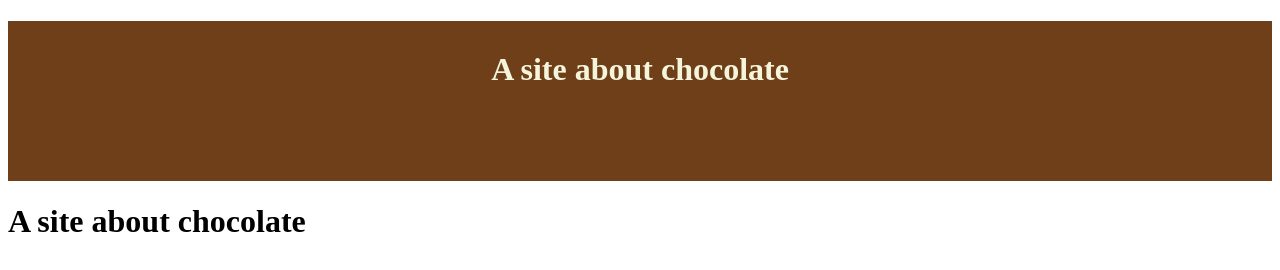
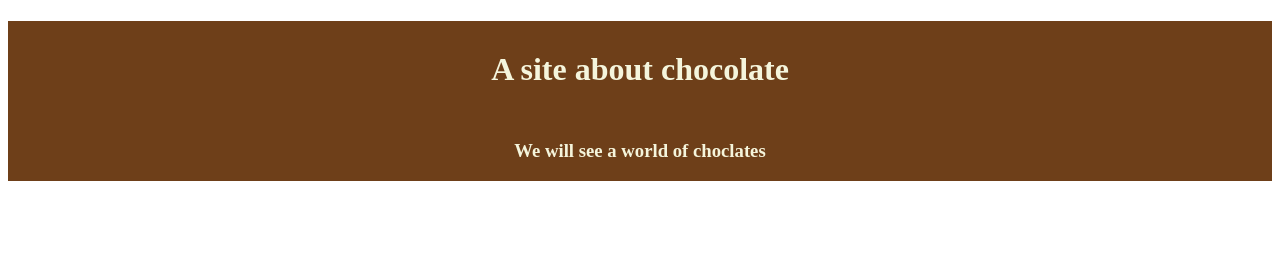
Before and after one commit to krispiekris/christosWEB2GitTestafter, a plain HTML site: page index.html in a window 1280 px wide. Drawn offline with Linux system fonts and the light colour scheme.

Commit message:
third commit

```diff
--- a/index.html
+++ b/index.html
@@ -11,8 +11,9 @@
 <body>
     <div class="jumbotron">
         <h1>A site about chocolate</h1>
+        <h3>We will see a world of choclates</h3>
     </div>
-    <h1>A site about chocolate</h1>
+
 </body>
 
 </html>
```
